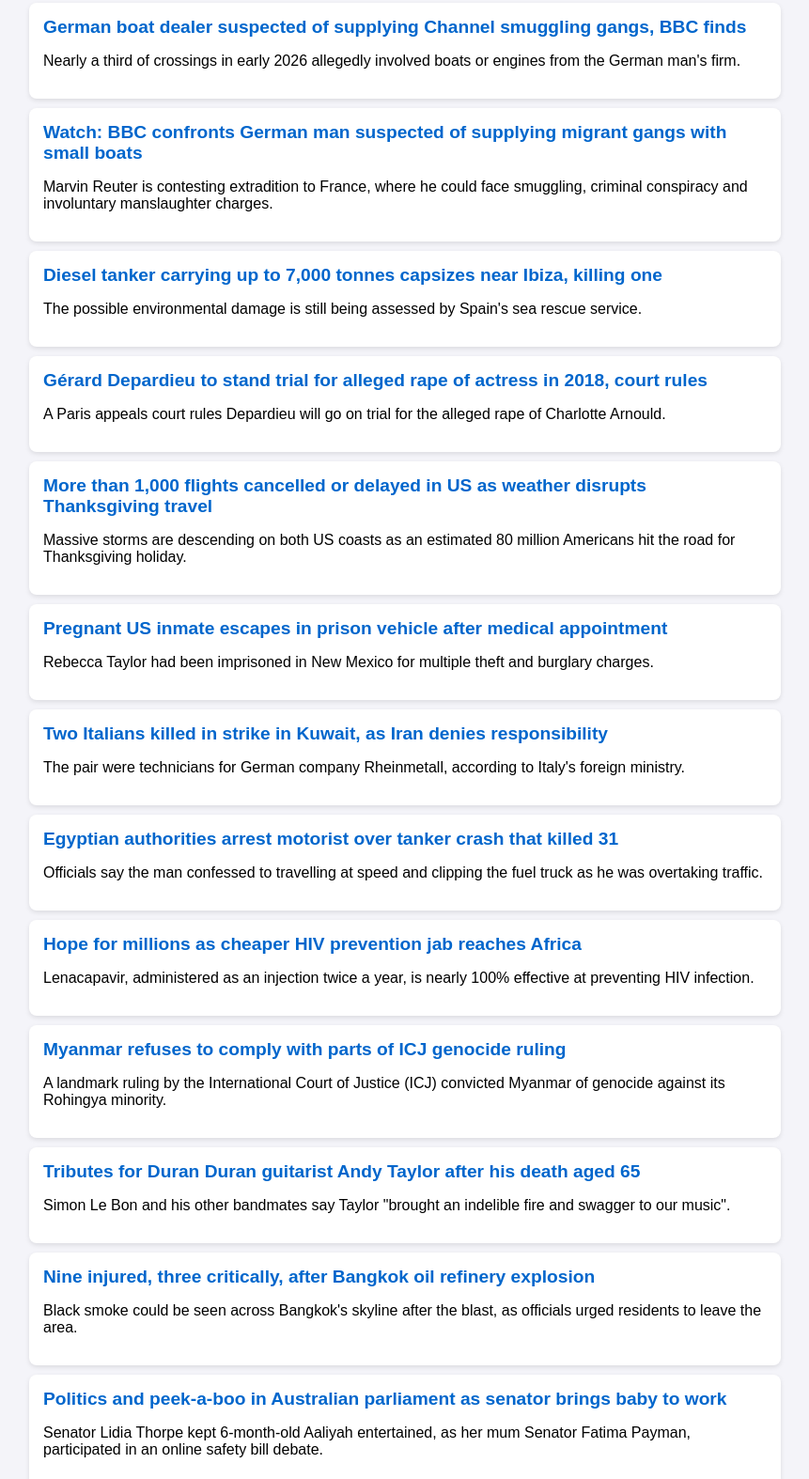
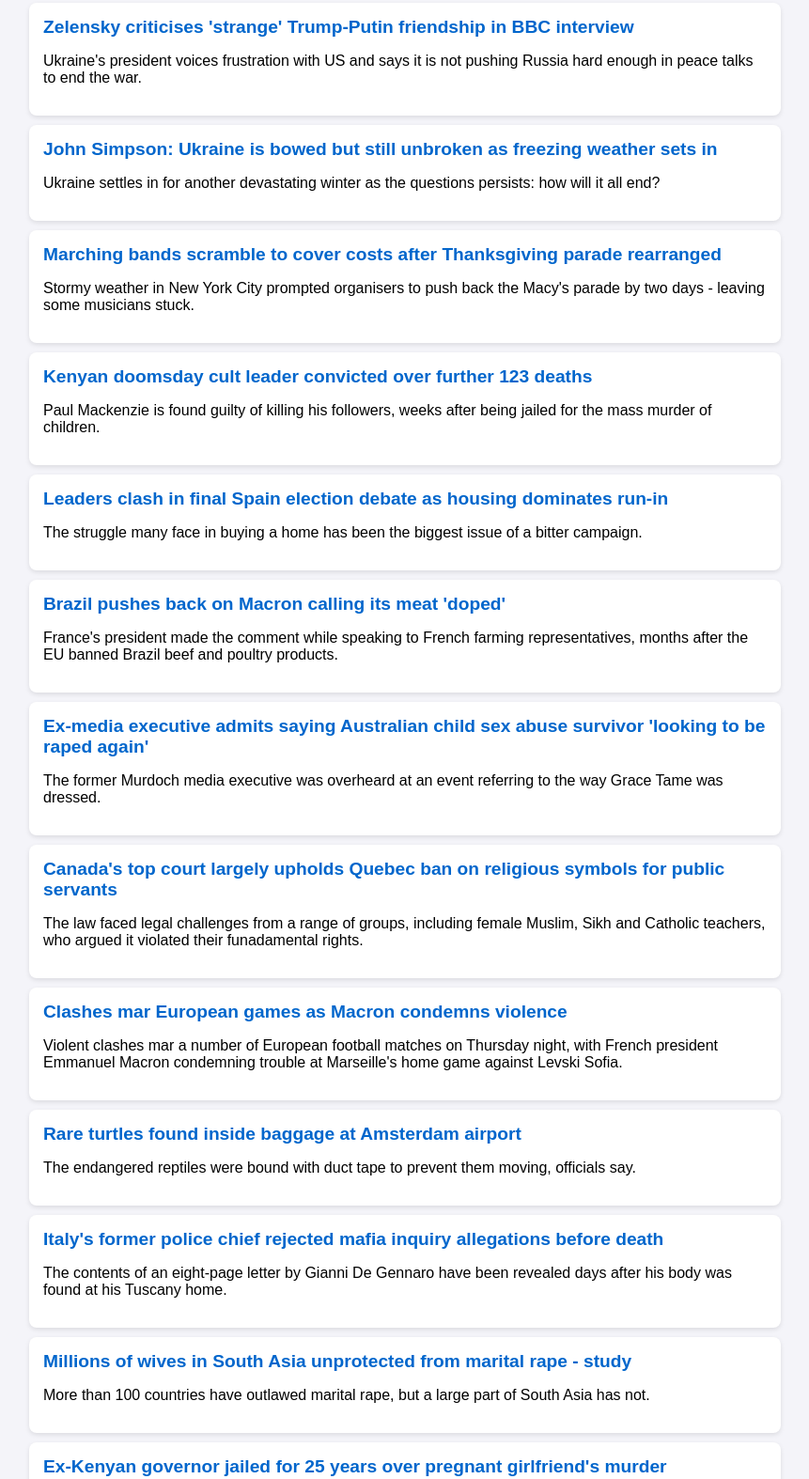
Before and after one commit to Gourabgh/news, a plain HTML site: page index.html in a window 1280 px wide. Shown: the part 98-1672 px from the top of the page at 94% size, without its empty margins (209-1070 px from the left). Drawn offline with Linux system fonts and the light colour scheme.

Commit message:
🤖 Auto-update latest news

```diff
--- a/index.html
+++ b/index.html
@@ -18,82 +18,82 @@
     <h1>🌍 Daily World News</h1>
 
     <div class="news-item">
-        <a href="https://www.bbc.co.uk/news/articles/cqlymky8kpzjo?at_medium=RSS&at_campaign=rss" target="_blank">German boat dealer suspected of supplying Channel smuggling gangs, BBC finds</a>
-        <p>Nearly a third of crossings in early 2026 allegedly involved boats or engines from the German man's firm.</p>
+        <a href="https://www.bbc.co.uk/news/articles/c820q9wgrpyyo?at_medium=RSS&at_campaign=rss" target="_blank">Zelensky criticises 'strange' Trump-Putin friendship in BBC interview</a>
+        <p>Ukraine's president voices frustration with US and says it is not pushing Russia hard enough in peace talks to end the war.</p>
     </div>
 
     <div class="news-item">
-        <a href="https://www.bbc.co.uk/news/videos/cvglrz5yr79go?at_medium=RSS&at_campaign=rss" target="_blank">Watch: BBC confronts German man suspected of supplying migrant gangs with small boats</a>
-        <p>Marvin Reuter is contesting extradition to France, where he could face smuggling, criminal conspiracy and involuntary manslaughter charges.</p>
+        <a href="https://www.bbc.co.uk/news/articles/c3pw4yrr8kz9o?at_medium=RSS&at_campaign=rss" target="_blank">John Simpson: Ukraine is bowed but still unbroken as freezing weather sets in</a>
+        <p>Ukraine settles in for another devastating winter as the questions persists: how will it all end?</p>
     </div>
 
     <div class="news-item">
-        <a href="https://www.bbc.co.uk/news/articles/c9gklryvj24do?at_medium=RSS&at_campaign=rss" target="_blank">Diesel tanker carrying up to 7,000 tonnes capsizes near Ibiza, killing one</a>
-        <p>The possible environmental damage is still being assessed by Spain's sea rescue service.</p>
+        <a href="https://www.bbc.co.uk/news/articles/ckd71ypy9e8eo?at_medium=RSS&at_campaign=rss" target="_blank">Marching bands scramble to cover costs after Thanksgiving parade rearranged</a>
+        <p>Stormy weather in New York City prompted organisers to push back the Macy's parade by two days - leaving some musicians stuck.</p>
     </div>
 
     <div class="news-item">
-        <a href="https://www.bbc.co.uk/news/articles/cmlyd76kyx44o?at_medium=RSS&at_campaign=rss" target="_blank">Gérard Depardieu to stand trial for alleged rape of actress in 2018, court rules</a>
-        <p>A Paris appeals court rules Depardieu will go on trial for the alleged rape of Charlotte Arnould.</p>
+        <a href="https://www.bbc.co.uk/news/articles/cmy49de4xx1zo?at_medium=RSS&at_campaign=rss" target="_blank">Kenyan doomsday cult leader convicted over further 123 deaths  </a>
+        <p>Paul Mackenzie is found guilty of killing his followers, weeks after being jailed for the mass murder of children.</p>
     </div>
 
     <div class="news-item">
-        <a href="https://www.bbc.co.uk/news/articles/ckm2mz3prq77o?at_medium=RSS&at_campaign=rss" target="_blank">More than 1,000 flights cancelled or delayed in US as weather disrupts Thanksgiving travel</a>
-        <p>Massive storms are descending on both US coasts as an estimated 80 million Americans hit the road for Thanksgiving holiday.</p>
+        <a href="https://www.bbc.co.uk/news/articles/ckr5gr4g8gn5o?at_medium=RSS&at_campaign=rss" target="_blank">Leaders clash in final Spain election debate as housing dominates run-in</a>
+        <p>The struggle many face in buying a home has been the biggest issue of a bitter campaign. </p>
     </div>
 
     <div class="news-item">
-        <a href="https://www.bbc.co.uk/news/articles/c9m2jke85xzxo?at_medium=RSS&at_campaign=rss" target="_blank">Pregnant US inmate escapes in prison vehicle after medical appointment</a>
-        <p>Rebecca Taylor had been imprisoned in New Mexico for multiple theft and burglary charges.</p>
+        <a href="https://www.bbc.co.uk/news/articles/c6rrg28npvzeo?at_medium=RSS&at_campaign=rss" target="_blank">Brazil pushes back on Macron calling its meat 'doped'</a>
+        <p>France's president made the comment while speaking to French farming representatives, months after the EU banned Brazil beef and poultry products.</p>
     </div>
 
     <div class="news-item">
-        <a href="https://www.bbc.co.uk/news/articles/c39w9y5dx4k5o?at_medium=RSS&at_campaign=rss" target="_blank">Two Italians killed in strike in Kuwait, as Iran denies responsibility</a>
-        <p>The pair were technicians for German company Rheinmetall, according to Italy's foreign ministry.</p>
+        <a href="https://www.bbc.co.uk/news/articles/ckr5grlq78n9o?at_medium=RSS&at_campaign=rss" target="_blank">Ex-media executive admits saying Australian child sex abuse survivor 'looking to be raped again'</a>
+        <p>The former Murdoch media executive was overheard at an event referring to the way Grace Tame was dressed.</p>
     </div>
 
     <div class="news-item">
-        <a href="https://www.bbc.co.uk/news/articles/c3gre90l0g45o?at_medium=RSS&at_campaign=rss" target="_blank">Egyptian authorities arrest motorist over tanker crash that killed 31</a>
-        <p>Officials say the man confessed to travelling at speed and clipping the fuel truck as he was overtaking traffic.</p>
+        <a href="https://www.bbc.co.uk/news/articles/cq3dgpy9lem3o?at_medium=RSS&at_campaign=rss" target="_blank">Canada's top court largely upholds Quebec ban on religious symbols for public servants</a>
+        <p>The law faced legal challenges from a range of groups, including female Muslim, Sikh and Catholic teachers, who argued it violated their funadamental rights.</p>
     </div>
 
     <div class="news-item">
-        <a href="https://www.bbc.co.uk/news/articles/cmly7jve72r2o?at_medium=RSS&at_campaign=rss" target="_blank">Hope for millions as cheaper HIV prevention jab reaches Africa</a>
-        <p>Lenacapavir, administered as an injection twice a year, is nearly 100% effective at preventing HIV infection. </p>
+        <a href="https://www.bbc.co.uk/sport/football/articles/c69q8y5x03ywo?at_medium=RSS&at_campaign=rss" target="_blank">Clashes mar European games as Macron condemns violence</a>
+        <p>Violent clashes mar a number of European football matches on Thursday night, with French president Emmanuel Macron condemning trouble at Marseille's home game against Levski Sofia.</p>
     </div>
 
     <div class="news-item">
-        <a href="https://www.bbc.co.uk/news/articles/c61wr87wyg5wo?at_medium=RSS&at_campaign=rss" target="_blank">Myanmar refuses to comply with parts of ICJ genocide ruling</a>
-        <p>A landmark ruling by the International Court of Justice (ICJ) convicted Myanmar of genocide against its Rohingya minority.</p>
+        <a href="https://www.bbc.co.uk/news/articles/cm5y1380q3vgo?at_medium=RSS&at_campaign=rss" target="_blank">Rare turtles found inside baggage at Amsterdam airport</a>
+        <p>The endangered reptiles were bound with duct tape to prevent them moving, officials say.</p>
     </div>
 
     <div class="news-item">
-        <a href="https://www.bbc.co.uk/news/articles/cmp3vk6vr44po?at_medium=RSS&at_campaign=rss" target="_blank">Tributes for Duran Duran guitarist Andy Taylor after his death aged 65</a>
-        <p>Simon Le Bon and his other bandmates say Taylor "brought an indelible fire and swagger to our music".</p>
+        <a href="https://www.bbc.co.uk/news/articles/c69q8yjj1v0po?at_medium=RSS&at_campaign=rss" target="_blank">Italy's former police chief rejected mafia inquiry allegations before death</a>
+        <p>The contents of an eight-page letter by Gianni De Gennaro have been revealed days after his body was found at his Tuscany home.</p>
     </div>
 
     <div class="news-item">
-        <a href="https://www.bbc.co.uk/news/articles/crx209kwk4kzo?at_medium=RSS&at_campaign=rss" target="_blank">Nine injured, three critically, after Bangkok oil refinery explosion</a>
-        <p>Black smoke could be seen across Bangkok's skyline after the blast, as officials urged residents to leave the area.</p>
+        <a href="https://www.bbc.co.uk/news/articles/cw074p95ye5do?at_medium=RSS&at_campaign=rss" target="_blank">Millions of wives in South Asia unprotected from marital rape - study</a>
+        <p>More than 100 countries have outlawed marital rape, but a large part of South Asia has not.</p>
     </div>
 
     <div class="news-item">
-        <a href="https://www.bbc.co.uk/news/videos/cmvg23djw8v9o?at_medium=RSS&at_campaign=rss" target="_blank">Politics and peek-a-boo in Australian parliament as senator brings baby to work</a>
-        <p>Senator Lidia Thorpe kept 6-month-old Aaliyah entertained, as her mum Senator Fatima Payman, participated in an online safety bill debate.</p>
+        <a href="https://www.bbc.co.uk/news/articles/crx209ekq5xdo?at_medium=RSS&at_campaign=rss" target="_blank">Ex-Kenyan governor jailed for 25 years over pregnant girlfriend's murder</a>
+        <p>The pregnant student was murdered after leaving a hotel with a journalist she had contacted to discuss her affair with the governor.</p>
     </div>
 
     <div class="news-item">
-        <a href="https://www.bbc.co.uk/news/articles/cqvg2n4mzl1jo?at_medium=RSS&at_campaign=rss" target="_blank">Hamas political official and wife among eight Palestinians killed in Israeli strikes on Gaza</a>
-        <p>The killings are the latest from a series of near daily attacks by Israel against what it says are Hamas targets.</p>
+        <a href="https://www.bbc.co.uk/news/articles/ck053e1d3ly1o?at_medium=RSS&at_campaign=rss" target="_blank">Mushroom murderer Erin Patterson launches last-ditch High Court appeal</a>
+        <p>Erin Patterson is serving life in prison for poisoning her relatives with a toxic mushroom lunch in 2023.</p>
     </div>
 
     <div class="news-item">
-        <a href="https://www.bbc.co.uk/news/articles/cmde1zr0nlyro?at_medium=RSS&at_campaign=rss" target="_blank">Thirteen dead as mine disaster highlights illegal hunt for gold</a>
-        <p>Indonesian authorities say another 13 are missing in the illegal gold mine, which flooded on Monday.</p>
+        <a href="https://www.bbc.co.uk/news/articles/c58j4pw9xjrlo?at_medium=RSS&at_campaign=rss" target="_blank">Venezuela to scrap law that bars opposition from public office</a>
+        <p>The legislation has been criticised for enabling political persecution since it was introduced two years ago. </p>
     </div>
 
     <div class="footer">
-        <p>This page is automatically generated.<br>Last updated: 2026-11-26 18:00:40</p>
+        <p>This page is automatically generated.<br>Last updated: 2026-11-27 17:45:39</p>
     </div>
 </body>
 </html>
```
